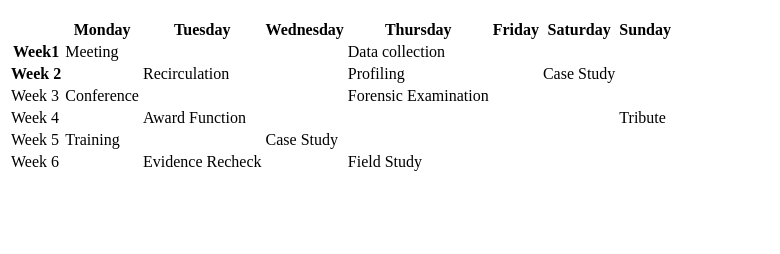
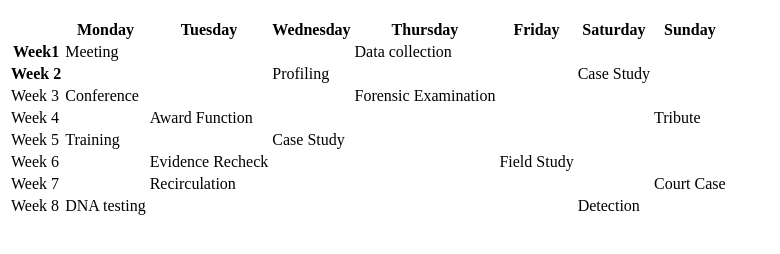
Before and after one commit to subhekshabh98/CM1114, a plain HTML site: page coursework/event_calendar.html in a window 1280 px wide. Shown: the part 48-302 px from the top of the page, without its empty margins (0-780 px from the left). Drawn offline with Linux system fonts and the light colour scheme.

Commit message:
Add files via upload

```diff
--- a/coursework/event_calendar.html
+++ b/coursework/event_calendar.html
@@ -15,7 +15,7 @@
             <th>Week1</th><td>Meeting</td><td></td><td></td><td>Data collection</td><td></td><td></td><td></td>
             </tr>
             <tr>
-            <th>Week 2</th><td></td><td>Recirculation</td><td></td><td>Profiling</td><td></td><td>Case Study</td><td></td>
+            <th>Week 2</th><td></td><td></td><td>Profiling</td><td></td><td></td><td>Case Study</td><td></td>
              </tr>
              <tr>
             <td>Week 3</td><td>Conference</td><td></td><td></td><td>Forensic Examination</td><td></td><td></td><td></td>
@@ -27,7 +27,13 @@
             <td>Week 5</td><td>Training</td><td></td><td>Case Study</td><td></td><td></td><td></td><td></td>
             </tr>
             <tr>
-            <td>Week 6</td><td></td><td>Evidence Recheck</td><td></td><td>Field Study</td><td></td><td></td><td></td>
+            <td>Week 6</td><td></td><td>Evidence Recheck</td><td></td><td></td><td>Field Study</td><td></td><td></td>
+            </tr>
+            <tr>
+            <td>Week 7</td><td></td><td>Recirculation</td><td></td><td></td><td></td><td></td><td>Court Case</td>
+            </tr>
+            <tr>
+            <td>Week 8</td><td>DNA testing</td><td></td><td></td><td></td><td></td><td>Detection</td><td></td>
             </tr>
         </table>
 
```
